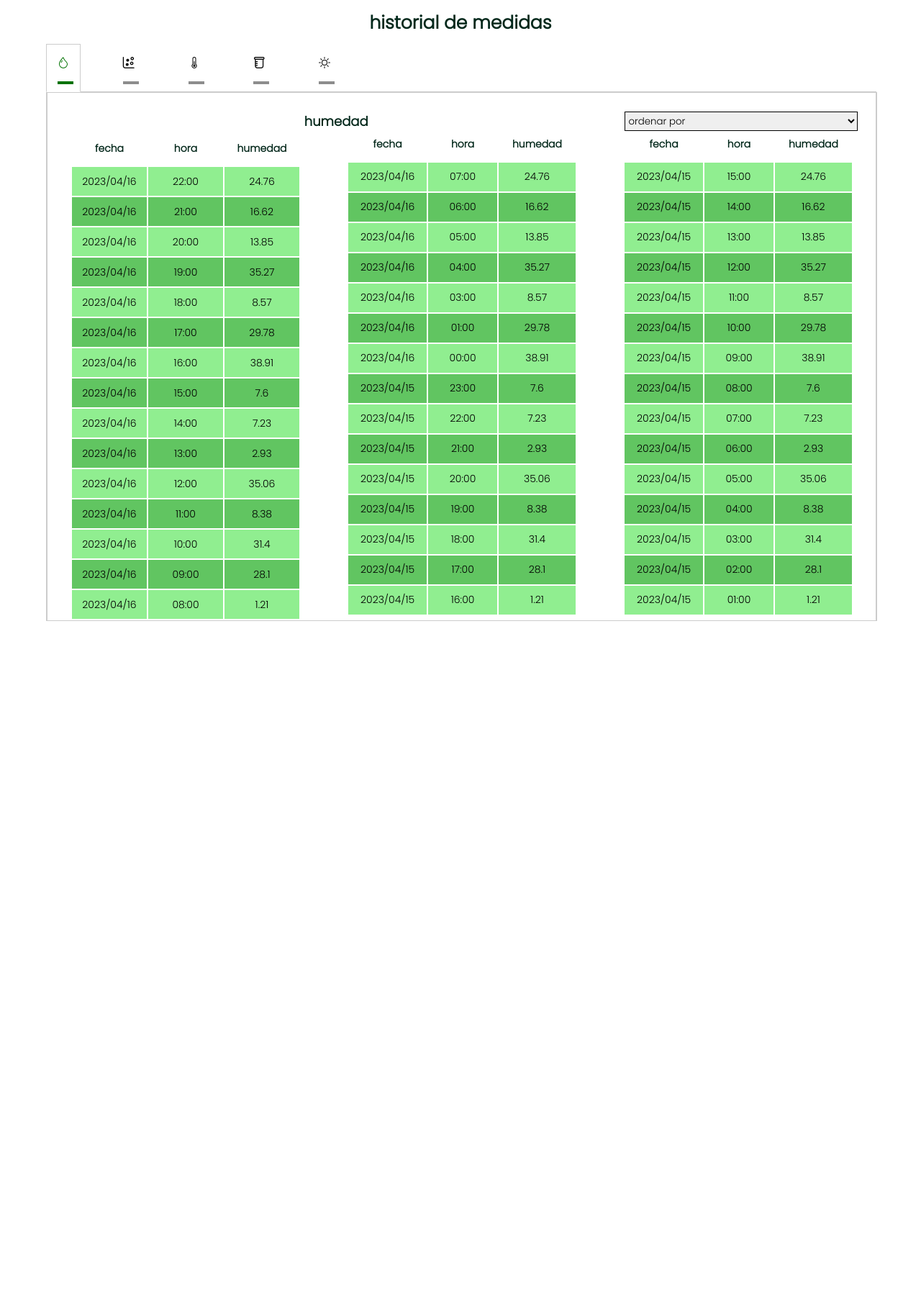
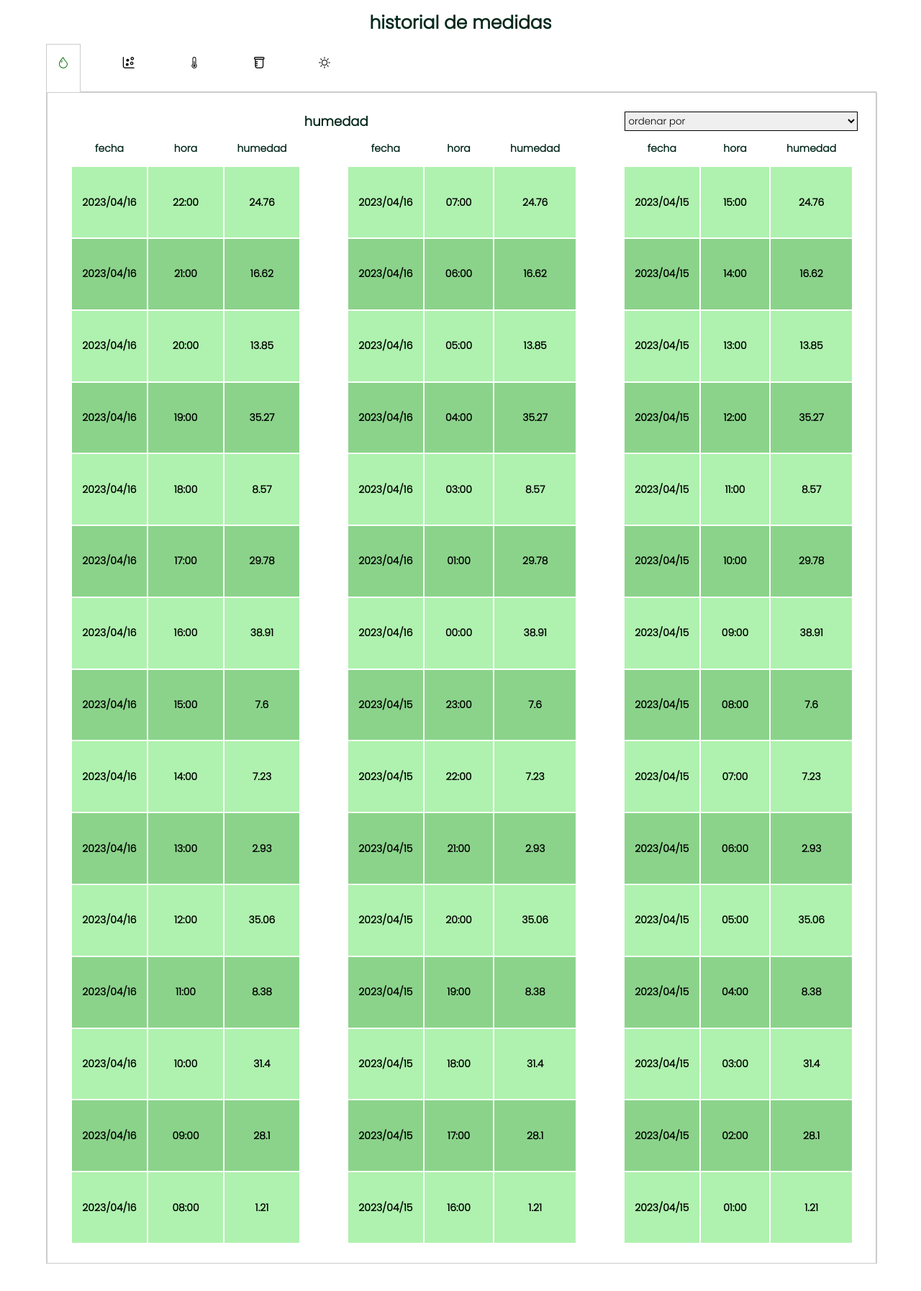
Before and after one commit to Hao12341/Proyecto2-Grupo09, a PHP site: page /html/historico.html in a window 1280 px wide. Shown: the part 57-1851 px from the top of the page at 72% size. Before the commit the page ends 920 px from the top, so only its background shows below. Run offline with PHP 8.4, Linux system fonts and the light colour scheme; some libraries are stand-ins or nearby versions.

Commit message:
corrección diseño pagina sensores e histórico

```diff
--- a/src/css/pagina_sensores.css
+++ b/src/css/pagina_sensores.css
@@ -7,6 +7,7 @@ h1{
 .bienvenida{
 
     text-align: center;
+    margin-bottom: 1vw;
 }
 canvas{
     width: 40vw;
@@ -15,7 +16,7 @@ canvas{
 
 #ultimaactualizacion{
     text-align: center;
-    margin-left: 2vw;
+    margin-left: 4vw;
 }
 
 #loquenoesheader{
@@ -172,6 +173,7 @@ input:focus-visible + label {
 .tabsethistorico > input[type="radio"] {
     position: absolute;
     left: -200vw;
+    z-index: 2;
 }
 
 .tabsethistorico .tab-panelhistorico {
@@ -194,7 +196,7 @@ input:focus-visible + label {
 
 
 .tabset > label {
-    position: relative;
+    position: absolute;
     display: inline-block;
     padding: 15px 15px 25px;
     border: 1px solid transparent;
@@ -202,6 +204,7 @@ input:focus-visible + label {
     cursor: pointer;
     font-weight: 600;
     margin-left: 0vw;
+    z-index: 3;
 }
 
 .tabset > label::after {
@@ -214,7 +217,7 @@ input:focus-visible + label {
     background: #8d8d8d;
 }
 .tabsethistorico > label {
-    position: relative;
+
     display: inline-block;
     padding: 15px 15px 25px;
     border: 1px solid transparent;
@@ -222,16 +225,19 @@ input:focus-visible + label {
     cursor: pointer;
     font-weight: 600;
     margin-left: 3vw;
+    z-index: 2;
 }
-
+svg{
+    z-index: 2;
+}
 .tabsethistorico > label::after {
     content: "";
-    position: absolute;
     left: 15px;
     bottom: 10px;
     width: 22px;
     height: 4px;
     background: #8d8d8d;
+    z-index: 2;
 }
 
 .tab-panel {
@@ -240,6 +246,7 @@ input:focus-visible + label {
     margin-right: 3vw;
     border: 1px solid #ccc;
     width: 90vw;
+    z-index: 2;
 }
 .tab-panelhistorico {
     margin-bottom: 3vw;
@@ -247,6 +254,7 @@ input:focus-visible + label {
     margin-right: 3vw;
     border: 1px solid #ccc;
     width: 90vw;
+    z-index: 2;
 }
 
 section h2{
@@ -272,21 +280,25 @@ button{
 .historial{
     width: 90vw;
     table-layout: fixed;
-    margin-top: 0;
+
 }
 
 .historial tr td{
-    margin: 0;
+
 
 }
 
 .historial tr td p {
     text-align: center;
     font-size: 14px;
+    font-weight: bold;
     margin-top: 3vw;
+}
+
+
+p{
     margin-bottom: 3vw;
 }
-
 .tab-historico{
     margin-bottom: 3vw;
     margin-left: 3vw;
@@ -333,16 +345,17 @@ button{
 
 
 .historial>tbody tr:nth-child(odd){
-    background-color: lightgreen;
+    background-color: #aff1af;
     margin: 0;
 }
 .historial>tbody tr:nth-child(even){
-    background-color: #61c561;
+    background-color: #84c984;
     margin: 0;
 }
 tfoot{
     display: none;
 }
+
 @media (min-width: 1280px) {
     #loquenoesheader{
 
@@ -413,20 +426,19 @@ tfoot{
     .historial{
         width: 25vw;
         height: 30vw;
-        margin: 0;
-        padding: 0;
+        margin-bottom: 2vw;
     }
     .historial>tbody tr:nth-child(odd){
-        background-color: lightgreen;
+        background-color: #aff1af;
     }
     .historial>tbody tr:nth-child(even){
-        background-color: #61c561;
+        background-color: #8bd38b;
     }
     .historialhide>tbody tr:nth-child(odd){
-        background-color: lightgreen;
+        background-color: #aff1af;
     }
     .historialhide>tbody tr:nth-child(even){
-        background-color: #61c561;
+        background-color: #8bd38b;
     }
 
     .historialhide{
@@ -435,16 +447,19 @@ tfoot{
         text-align: center;
         table-layout: fixed;
         justify-content: center;
+        margin-bottom: 2vw;
     }
 
     .tablaspc td{
         width: 10vw;
         height: 5vh;
-
+        align-items: center;
     }
 
     .historialhide p {
         font-size: 14px;
+        font-weight: bold;
+        margin-top: 3vw;
     }
     .historialhide td {
         font-size: 14px;
@@ -452,12 +467,7 @@ tfoot{
         height: 5vh;
     }
     .historialhide h3{
-        margin-bottom: 1vw;
-    }
-
-    .historial tr td p{
-        margin-top: .1vw;
-        margin-bottom: .1vh;
+        margin: 1vw;
     }
 
 
--- a/src/html/historico.html
+++ b/src/html/historico.html
@@ -10,7 +10,7 @@
   <link rel="stylesheet" href="../css/header2.css">
   <link rel="stylesheet" href="../css/estilos.css">
   <link rel='stylesheet' href='https://cdn-uicons.flaticon.com/uicons-regular-rounded/css/uicons-regular-rounded.css'>
-  <script src="../js/elegir_tabla.js"></script>
+  <script src="../js/cambiartabla.js"></script>
 
 </head>
 <body>
--- a/src/html/paginasensores.php
+++ b/src/html/paginasensores.php
@@ -71,7 +71,7 @@ if(isset($_SESSION['user'])) {
         crossorigin="anonymous"></script>
 <!--acaba contenido del header-->
 <div id="loquenoesheader">
-    <h1 class="bienvenida"> Bienvenido usuario</h1>
+    <h2 class="bienvenida"> Bienvenido [nombre usuario]</h2>
 
     <h1 class="medidas">MIS SENSORES</h1>
     <div id="graficas" >
```
